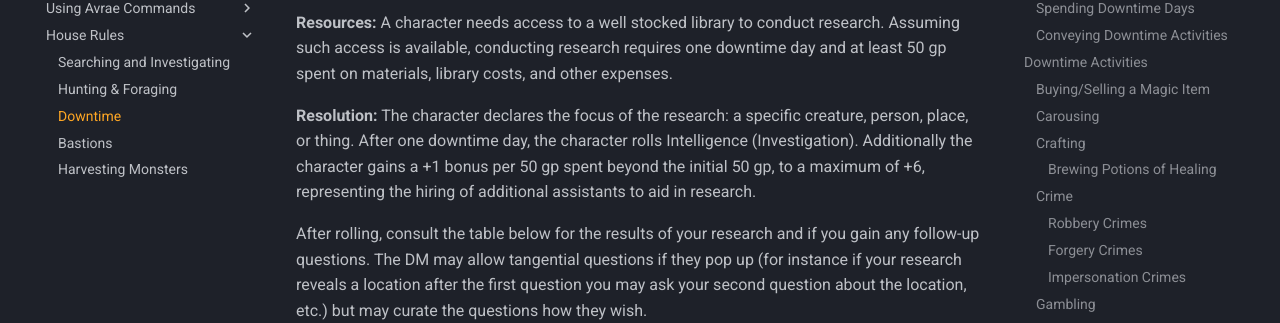
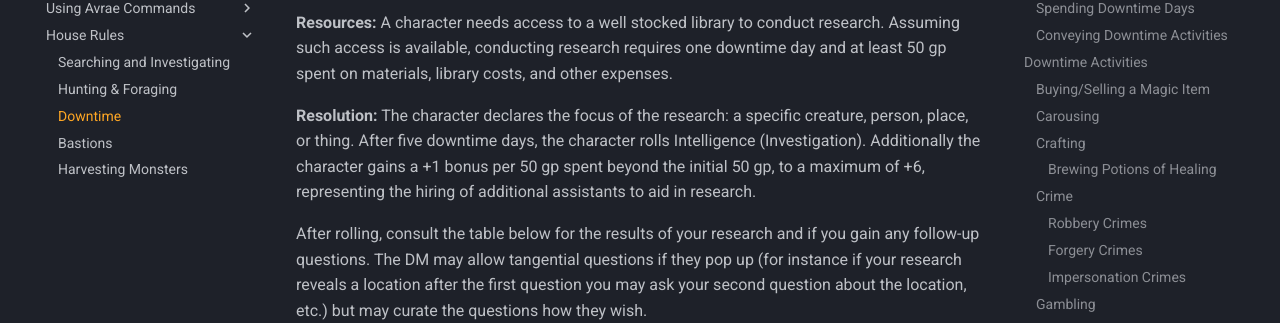
Before and after one commit to adamhstewart/doip-docs, an MkDocs documentation site: the page built from docs/downtime.md, in a window 1280 px wide and 900 px high, scrolled down 9044 px. Shown: the part 154-477 px from the top of the window. Built offline with MkDocs 1.6.1 and Material for MkDocs 9.7.7, drawn with Linux system fonts in a browser that asks for light colours; comment, search, counter and statistics services are not loaded.

Commit message:
Add research edits.

```diff
--- a/docs/downtime.md
+++ b/docs/downtime.md
@@ -210,7 +210,7 @@ The world contains many secrets waiting to be discovered and understood. Such th
 
 **Resources:** A character needs access to a well stocked library to conduct research. Assuming such access is available, conducting research requires one downtime day and at least 50 gp spent on materials, library costs, and other expenses.
 
-**Resolution:** The character declares the focus of the research: a specific creature, person, place, or thing. After one downtime day, the character rolls Intelligence (Investigation). Additionally the character gains a +1 bonus per 50 gp spent beyond the initial 50 gp, to a maximum of +6, representing the hiring of additional assistants to aid in research.
+**Resolution:** The character declares the focus of the research: a specific creature, person, place, or thing. After five downtime days, the character rolls Intelligence (Investigation). Additionally the character gains a +1 bonus per 50 gp spent beyond the initial 50 gp, to a maximum of +6, representing the hiring of additional assistants to aid in research.
 
 After rolling, consult the table below for the results of your research and if you gain any follow-up questions. The DM may allow tangential questions if they pop up (for instance if your research reveals a location after the first question you may ask your second question about the location, etc.) but may curate the questions how they wish.
 
```
